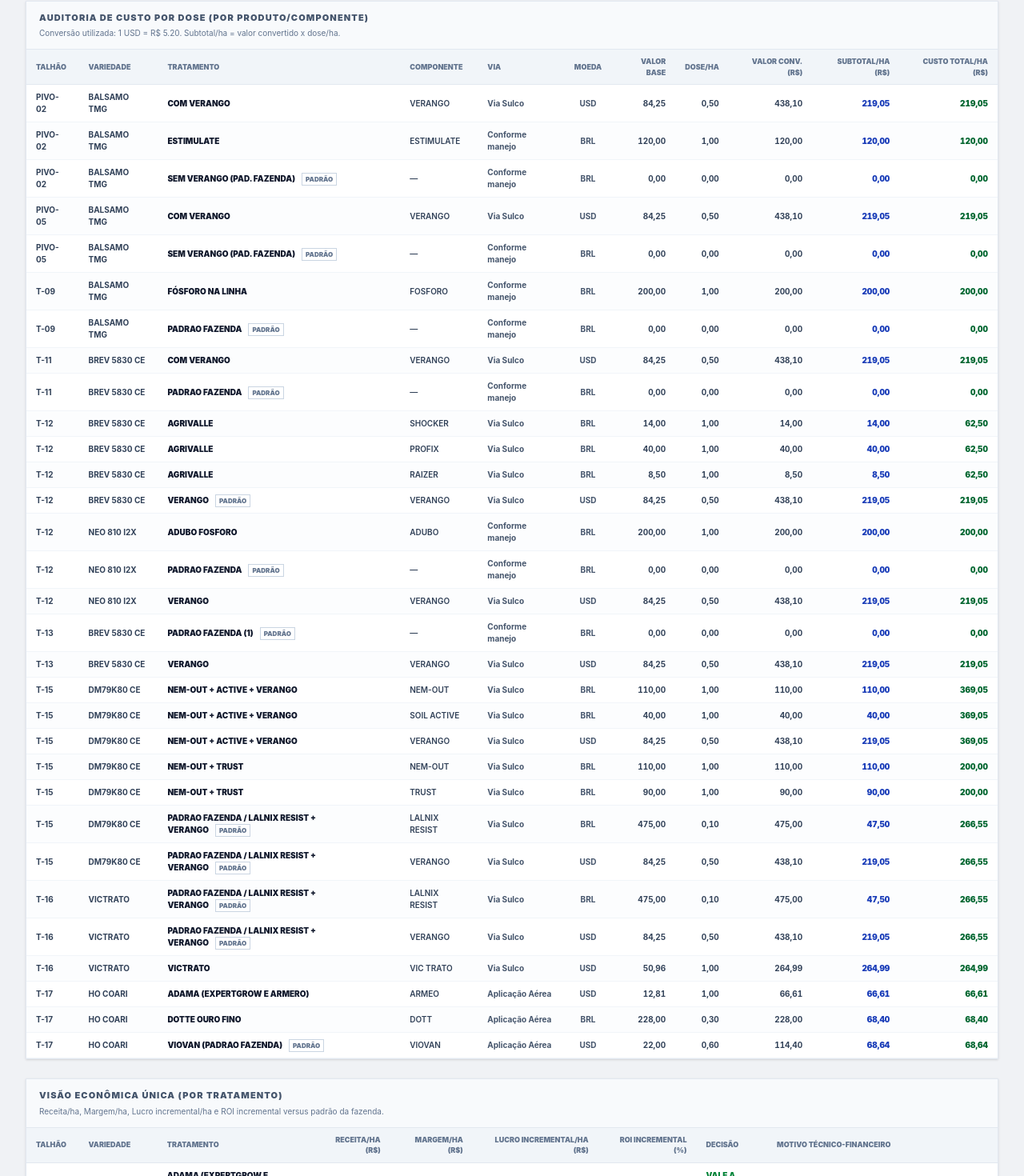
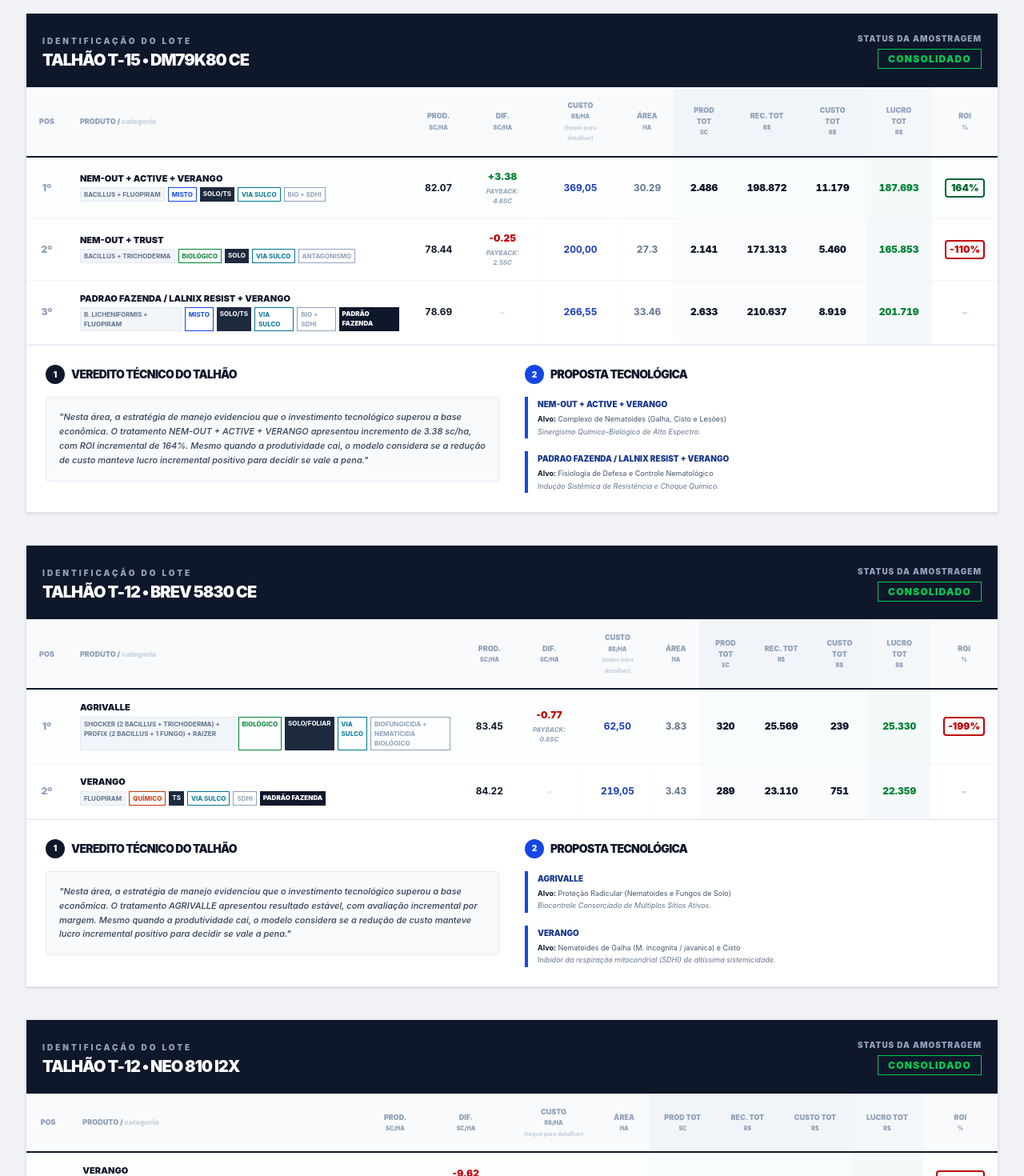
Before and after one commit to Smeagle951/fortsmart-reports, a Next.js app: page /colheita-dashboard in a window 1280 px wide. Shown: the part 1085-2555 px from the top of the page at 80% size. Built offline with nearby package versions, Linux system fonts and the light colour scheme.

Commit message:
refactor: optimize UI for corporate presentation, enrich agronomic insights, and update PIVO-05 data

```diff
--- a/app/colheita-dashboard/page.tsx
+++ b/app/colheita-dashboard/page.tsx
@@ -27,8 +27,8 @@
   { talhao: "PIVO-02", variedade: "BALSAMO TMG", produto: "ESTIMULATE", hectares: 3.44, media: 74.74, tipo: "tratamento", pa: "Citocinina + GA + Auxina", classe: "Bioestimulante", categoria: "Químico", segmento: "Foliar", modo: "Regulador Cresc.", composicao_custos: [{ produto: "ESTIMULATE", valor: 120, moeda: "BRL", dose_ha: 1 }] },
 
   // PIVO-05 (BALSAMO TMG)
-  { talhao: "PIVO-05", variedade: "BALSAMO TMG", produto: "COM VERANGO", hectares: 10, media: 78.00, tipo: "tratamento", pa: "Fluopiram", classe: "Nematicida", categoria: "Químico", segmento: "TS", modo: "SDHI", composicao_custos: [{ produto: "VERANGO", valor: 84.25, moeda: "USD", dose_ha: 0.5 }] },
-  { talhao: "PIVO-05", variedade: "BALSAMO TMG", produto: "SEM VERANGO (Pad. Fazenda)", hectares: 10, media: 75.00, tipo: "testemunha", pa: "Padrão", classe: "Baseline", categoria: "Baseline", segmento: "-", modo: "-", composicao_custos: [] },
+  { talhao: "PIVO-05", variedade: "BALSAMO TMG", produto: "COM VERANGO", hectares: 5.6, media: 61.00, tipo: "tratamento", pa: "Fluopiram", classe: "Nematicida", categoria: "Químico", segmento: "Sulco", modo: "SDHI", composicao_custos: [{ produto: "VERANGO", valor: 84.25, moeda: "USD", dose_ha: 0.5 }] },
+  { talhao: "PIVO-05", variedade: "BALSAMO TMG", produto: "SEM VERANGO (Pad. Fazenda)", hectares: 4.08, media: 68.73, tipo: "testemunha", pa: "Padrão", classe: "Baseline", categoria: "Baseline", segmento: "-", modo: "-", composicao_custos: [] },
 
   // T-09 (BALSAMO TMG)
   { talhao: "T-09", variedade: "BALSAMO TMG", produto: "FÓSFORO NA LINHA", hectares: 48, media: 71.55, tipo: "tratamento", pa: "P2O5 (Fósforo)", classe: "Fertilizante", categoria: "Químico", segmento: "Solo", modo: "Nutrição", composicao_custos: [{ produto: "FOSFORO", valor: 200, moeda: "BRL", dose_ha: 1 }] },
@@ -49,18 +49,71 @@
 ];
 
 const productInsights: Record<string, { alvo: string, proposta: string, bio: string }> = {
-  "NEM-OUT + ACTIVE + VERANGO": { alvo: "Nematoides de Galha e Cisto", proposta: "Nematicida químico-biológico convergente.", bio: "Ação: Inibidor SDHI + Antagonismo Bacillus." },
-  "PADRAO FAZENDA / LALNIX RESIST + VERANGO": { alvo: "Nematoides de Galha e Cisto", proposta: "Indução de Resistência e Nematicida.", bio: "Colonização e supressão via B. licheniformis." },
-  "NEM-OUT + TRUST": { alvo: "Nematoides e Patógenos de Solo", proposta: "Controle biológico + Competição radicular.", bio: "Ação combinada Bacillus + Trichoderma." },
-  "VERANGO": { alvo: "Nematoides de Galha e Cisto", proposta: "Inibidor da respiração mitocondrial (SDHI).", bio: "Fluopiram: Proteção radicular de longa persistência." },
-  "AGRIVALLE": { alvo: "Nematoides e Patógenos de Solo", proposta: "Programa biológico (biofungicida + nematicida) para proteção radicular.", bio: "Shocker: 2 Bacillus + Trichoderma; Profix: 2 Bacillus + 1 Fungo; Raizer complementar." },
-  "DOTTE OURO FINO": { alvo: "Doenças Foliares (Antracnose/Manchas)", proposta: "Controle fungicida sistêmico complementar.", bio: "Posicionamento foliar químico competitivo." },
-  "VIOVAN (PADRAO FAZENDA)": { alvo: "Manchas e Ferrugem (QoI)", proposta: "Inibidor da respiração mitocondrial.", bio: "Picoxistrobina: Proteção sistêmica de baixeiro." },
-  "ADAMA (ExpertGrow e Armero)": { alvo: "Doenças Foliar (DMI)", proposta: "Inibidor da biossíntese de ergosterol.", bio: "Protioconazol: Máxima eficiência contra doenças de final de ciclo." },
-  "ESTIMULATE": { alvo: "Crescimento Vegetal", proposta: "Regulador de crescimento (Aux/Gib/Cit).", bio: "Equilíbrio hormonal para arranque vigoroso." },
-  "VICTRATO": { alvo: "Controle Sistêmico de Nematoides", proposta: "Tyclopyrazoflor: Ação sistêmica radicular.", bio: "Nova tecnologia de alta performance via TS." },
-  "ADUBO FOSFORO": { alvo: "Nutrição Mineral (P2O5)", proposta: "Suplementação energética via fósforo.", bio: "Arranque inicial e estruturação de planta." },
-  "FÓSFORO NA LINHA": { alvo: "Suplementação de Fósforo", proposta: "Fósforo mineralizado para arranque.", bio: "Nutrição essencial P2O5 para energia celular." },
+  "NEM-OUT + ACTIVE + VERANGO": {
+    alvo: "Complexo de Nematoides (Galha, Cisto e Lesões)",
+    proposta: "Sinergismo Químico-Biológico de Alto Espectro.",
+    bio: "O Fluopiram (SDHI) atua no complexo II da cadeia respiratória mitocondrial com alto efeito de choque, enquanto o consórcio de Bacillus sp. estabelece um biofilme na rizosfera, garantindo supressão prolongada e estímulo radicular."
+  },
+  "PADRAO FAZENDA / LALNIX RESIST + VERANGO": {
+    alvo: "Fisiologia de Defesa e Controle Nematológico",
+    proposta: "Indução Sistêmica de Resistência e Choque Químico.",
+    bio: "Ação de contato e ingestão do Fluopiram reduz o inóculo drasticamente. O B. licheniformis induz a rota do ácido salicílico/jasmonato (SAR/ISR), blindando a planta contra estresses abióticos futuros."
+  },
+  "VERANGO": {
+    alvo: "Nematoides de Galha (M. incognita / javanica) e Cisto",
+    proposta: "Inibidor da respiração mitocondrial (SDHI) de altíssima sistemicidade.",
+    bio: "Molécula sistêmica (Fluopiram) aplicada no sulco ou TS apresenta excelente mobilidade no perfil do solo. Interrompe a produção de ATP celular do nematoide, resultando em imobilidade em formato de agulha minutos após a exposição, preservando o stand da cultura."
+  },
+  "AGRIVALLE": {
+    alvo: "Proteção Radicular (Nematoides e Fungos de Solo)",
+    proposta: "Biocontrole Consorciado de Múltiplos Sítios Ativos.",
+    bio: "Bacillus competem por exsudatos liberando lipopeptídeos (Iturina, Surfactina), enquanto Trichoderma atua por micoparasitismo contra fungos fitopatogênicos. O Raizer promove ramificação radicular profunda."
+  },
+  "DOTTE OURO FINO": {
+    alvo: "Complexo de Doenças Foliares (Antracnose, Manchas)",
+    proposta: "Fungicida Microbiológico Multissítio.",
+    bio: "B. amyloliquefaciens atua preventivamente, produz antibióticos naturais no filoplano, e atua como elicitor de defesa, bloqueando o estabelecimento do tubo germinativo da doença."
+  },
+  "VIOVAN (PADRAO FAZENDA)": {
+    alvo: "Ferrugem Asiática e Manchas Foliares",
+    proposta: "Inibição de transferência eletrônica mitocondrial (QoI).",
+    bio: "A Picoxistrobina possui excepcional sistemicidade (translaminar/xilemático) e forte efeito 'Vapor'. Protege folhas novas não tratadas e entrega o 'green effect', neutralizando o estresse oxidativo."
+  },
+  "ADAMA (ExpertGrow e Armero)": {
+    alvo: "Patógenos de final de ciclo e Mancha-alvo",
+    proposta: "Manutenção da Área Foliar Fotossinteticamente Ativa.",
+    bio: "Protioconazol (Armero) inibe a biossíntese fúngica do ergosterol com alta eficácia. O ExpertGrow age como precursor enzimático que maximiza taxa fotossintética, otimizando o peso de mil grãos."
+  },
+  "VICTRATO": {
+    alvo: "Proteção Sistêmica de Tratamento de Sementes (TS)",
+    proposta: "Nematicida Inovador SDHI Sistêmico Intracelular.",
+    bio: "Tyclopyrazoflor entra prontamente pelo sistema vascular da plântula. Confere proteção estendida desde a germinação contra múltiplas raças, redirecionando o balanço energético para produção em vez de reparo de gotejamento radicular."
+  },
+  "ESTIMULATE": {
+    alvo: "Fisiologia e Engenharia de Arquitetura de Planta",
+    proposta: "Balanço Hormonal Triplo (Auxinas, Giberelinas, Citocininas).",
+    bio: "Equilíbrio exógeno perfeito para induzir a divisão celular, alongamento e enraizamento. Quebra a dominância apical para engalhamento e melhora a resiliência a veranicos prolongados."
+  },
+  "ADUBO FOSFORO": {
+    alvo: "Nutrição Mineral (P2O5)",
+    proposta: "Suplementação energética celular via fósforo no solo.",
+    bio: "Molécula vital na constituição do ATP (Adenosina Trifosfato). O uso extra da fonte acelerou o arranque e estruturou um sistema radicular volumoso ainda na fase vegetativa."
+  },
+  "PADRAO FAZENDA": {
+    alvo: "Manejo Standard de Alta Tecnologia",
+    proposta: "Tratamento baseline já estabelecido para a região.",
+    bio: "Adoção de controle fitossanitário da propriedade. Define a régua econômica e o teto limite do lote, sobre o qual toda a curva de inovações e ROI é baseada."
+  },
+  "PADRAO FAZENDA (1)": {
+    alvo: "Manejo Standard de Alta Tecnologia",
+    proposta: "Tratamento baseline já estabelecido para a região.",
+    bio: "Adoção de controle fitossanitário da propriedade. Define a régua econômica e o teto limite do lote, sobre o qual toda a curva de inovações e ROI é baseada."
+  },
+  "Manejo Equilibrado": {
+    alvo: "Manejo Estratégico Seguro",
+    proposta: "Posicionamento técnico equilibrado.",
+    bio: "Performance fisiológica dentro dos níveis esperados com gestão controlada de risco de custos."
+  }
 };
 
 type InformativoSnapshot = {
@@ -1213,128 +1266,7 @@
         </div>
         )}
 
-        {/* Auditoria de custo por dose */}
-        <div className="bg-white border border-slate-200 shadow-sm overflow-hidden mt-4">
-          <div className="px-4 py-3 border-b border-slate-200 bg-slate-50">
-            <h3 className="text-[11px] font-black uppercase tracking-widest text-slate-600">
-              Auditoria de Custo por Dose (por produto/componente)
-            </h3>
-            <p className="text-[10px] text-slate-500 mt-1">
-              Conversão utilizada: 1 USD = R$ {cotacaoDolar.toFixed(2)}. Subtotal/ha = valor convertido x dose/ha.
-            </p>
-          </div>
-
-          <div className="overflow-x-auto">
-            <table className="w-full min-w-[1200px] border-collapse">
-              <thead>
-                <tr className="bg-slate-100 border-b border-slate-200">
-                  <th className="py-2 px-3 text-left text-[9px] font-black uppercase text-slate-500">Talhão</th>
-                  <th className="py-2 px-3 text-left text-[9px] font-black uppercase text-slate-500">Variedade</th>
-                  <th className="py-2 px-3 text-left text-[9px] font-black uppercase text-slate-500">Tratamento</th>
-                  <th className="py-2 px-3 text-left text-[9px] font-black uppercase text-slate-500">Componente</th>
-                  <th className="py-2 px-3 text-left text-[9px] font-black uppercase text-slate-500">Via</th>
-                  <th className="py-2 px-3 text-center text-[9px] font-black uppercase text-slate-500">Moeda</th>
-                  <th className="py-2 px-3 text-right text-[9px] font-black uppercase text-slate-500">Valor Base</th>
-                  <th className="py-2 px-3 text-right text-[9px] font-black uppercase text-slate-500">Dose/ha</th>
-                  <th className="py-2 px-3 text-right text-[9px] font-black uppercase text-slate-500">Valor Conv. (R$)</th>
-                  <th className="py-2 px-3 text-right text-[9px] font-black uppercase text-slate-500">Subtotal/ha (R$)</th>
-                  <th className="py-2 px-3 text-right text-[9px] font-black uppercase text-slate-500">Custo Total/ha (R$)</th>
-                </tr>
-              </thead>
-              <tbody>
-                {auditRows.map((row, idx) => (
-                  <tr
-                    key={row.key}
-                    className={`border-b border-slate-100 ${idx % 2 === 0 ? 'bg-white' : 'bg-slate-50/40'}`}
-                  >
-                    <td className="py-2 px-3 text-[10px] font-bold text-slate-700">{row.talhao}</td>
-                    <td className="py-2 px-3 text-[10px] font-bold text-slate-700">{row.variedade}</td>
-                    <td className="py-2 px-3 text-[10px] font-black text-slate-900 uppercase">
-                      {row.tratamento}
-                      {row.tipo === 'testemunha' && (
-                        <span className="ml-2 text-[8px] px-1 py-0.5 border border-slate-300 text-slate-500 uppercase font-black">Padrão</span>
-                      )}
-                    </td>
-                    <td className="py-2 px-3 text-[10px] font-semibold text-slate-700">{row.componente}</td>
-                    <td className="py-2 px-3 text-[10px] font-bold text-slate-600">{row.viaAplicacao}</td>
-                    <td className="py-2 px-3 text-[10px] font-bold text-center text-slate-600">{row.moeda}</td>
-                    <td className="py-2 px-3 text-[10px] font-bold text-right tabular-nums text-slate-700">
-                      {row.valorBase.toLocaleString('pt-BR', { minimumFractionDigits: 2, maximumFractionDigits: 2 })}
-                    </td>
-                    <td className="py-2 px-3 text-[10px] font-bold text-right tabular-nums text-slate-700">
-                      {row.doseHa.toLocaleString('pt-BR', { minimumFractionDigits: 2, maximumFractionDigits: 2 })}
-                    </td>
-                    <td className="py-2 px-3 text-[10px] font-bold text-right tabular-nums text-slate-700">
-                      {row.valorConvertido.toLocaleString('pt-BR', { minimumFractionDigits: 2, maximumFractionDigits: 2 })}
-                    </td>
-                    <td className="py-2 px-3 text-[10px] font-black text-right tabular-nums text-blue-800">
-                      {row.subtotalHa.toLocaleString('pt-BR', { minimumFractionDigits: 2, maximumFractionDigits: 2 })}
-                    </td>
-                    <td className="py-2 px-3 text-[10px] font-black text-right tabular-nums text-green-800">
-                      {row.custoTotalHa.toLocaleString('pt-BR', { minimumFractionDigits: 2, maximumFractionDigits: 2 })}
-                    </td>
-                  </tr>
-                ))}
-              </tbody>
-            </table>
-          </div>
-        </div>
-
-        {/* Visão econômica única por tratamento */}
-        <div className="bg-white border border-slate-200 shadow-sm overflow-hidden mt-4">
-          <div className="px-4 py-3 border-b border-slate-200 bg-slate-50">
-            <h3 className="text-[11px] font-black uppercase tracking-widest text-slate-600">
-              Visão Econômica Única (por tratamento)
-            </h3>
-            <p className="text-[10px] text-slate-500 mt-1">
-              Receita/ha, Margem/ha, Lucro incremental/ha e ROI incremental versus padrão da fazenda.
-            </p>
-          </div>
-          <div className="overflow-x-auto">
-            <table className="w-full min-w-[1280px] border-collapse">
-              <thead>
-                <tr className="bg-slate-100 border-b border-slate-200">
-                  <th className="py-2 px-3 text-left text-[9px] font-black uppercase text-slate-500">Talhão</th>
-                  <th className="py-2 px-3 text-left text-[9px] font-black uppercase text-slate-500">Variedade</th>
-                  <th className="py-2 px-3 text-left text-[9px] font-black uppercase text-slate-500">Tratamento</th>
-                  <th className="py-2 px-3 text-right text-[9px] font-black uppercase text-slate-500">Receita/ha (R$)</th>
-                  <th className="py-2 px-3 text-right text-[9px] font-black uppercase text-slate-500">Margem/ha (R$)</th>
-                  <th className="py-2 px-3 text-right text-[9px] font-black uppercase text-slate-500">Lucro incremental/ha (R$)</th>
-                  <th className="py-2 px-3 text-right text-[9px] font-black uppercase text-slate-500">ROI incremental (%)</th>
-                  <th className="py-2 px-3 text-left text-[9px] font-black uppercase text-slate-500">Decisão</th>
-                  <th className="py-2 px-3 text-left text-[9px] font-black uppercase text-slate-500">Motivo técnico-financeiro</th>
-                </tr>
-              </thead>
-              <tbody>
-                {resumoEconomico.map((r, idx) => {
-                  const decision = explainEconomicDecision(r);
-                  return (
-                  <tr key={r.key} className={`border-b border-slate-100 ${idx % 2 === 0 ? 'bg-white' : 'bg-slate-50/40'}`}>
-                    <td className="py-2 px-3 text-[10px] font-bold text-slate-700">{r.talhao}</td>
-                    <td className="py-2 px-3 text-[10px] font-bold text-slate-700">{r.variedade}</td>
-                    <td className="py-2 px-3 text-[10px] font-black uppercase text-slate-900">{r.produto}</td>
-                    <td className="py-2 px-3 text-[10px] text-right font-bold tabular-nums text-slate-700">
-                      {r.receitaHa.toLocaleString('pt-BR', { minimumFractionDigits: 2, maximumFractionDigits: 2 })}
-                    </td>
-                    <td className={`py-2 px-3 text-[10px] text-right font-black tabular-nums ${r.margemHa >= 0 ? 'text-green-700' : 'text-red-700'}`}>
-                      {r.margemHa.toLocaleString('pt-BR', { minimumFractionDigits: 2, maximumFractionDigits: 2 })}
-                    </td>
-                    <td className={`py-2 px-3 text-[10px] text-right font-black tabular-nums ${r.lucroIncrementalHa >= 0 ? 'text-green-800' : 'text-red-800'}`}>
-                      {r.lucroIncrementalHa.toLocaleString('pt-BR', { minimumFractionDigits: 2, maximumFractionDigits: 2 })}
-                    </td>
-                    <td className={`py-2 px-3 text-[10px] text-right font-black tabular-nums ${r.roiIncremental != null && r.roiIncremental >= 0 ? 'text-green-800' : 'text-red-800'}`}>
-                      {r.roiIncremental == null ? "N/A" : `${r.roiIncremental.toFixed(1)}%`}
-                    </td>
-                    <td className={`py-2 px-3 text-[10px] font-black uppercase ${decision.label === "Vale a pena" ? "text-green-700" : decision.label === "Não vale" ? "text-red-700" : "text-amber-700"}`}>
-                      {decision.label}
-                    </td>
-                    <td className="py-2 px-3 text-[10px] text-slate-700">{decision.reason}</td>
-                  </tr>
-                )})}
-              </tbody>
-            </table>
-          </div>
-        </div>
+        {/* Seções "Auditoria de Custo" e "Visão Econômica Única" Removidas a pedido corporativo */}
 
         <div className="space-y-10 bg-[#F0F2F5] pb-10">
 
```
